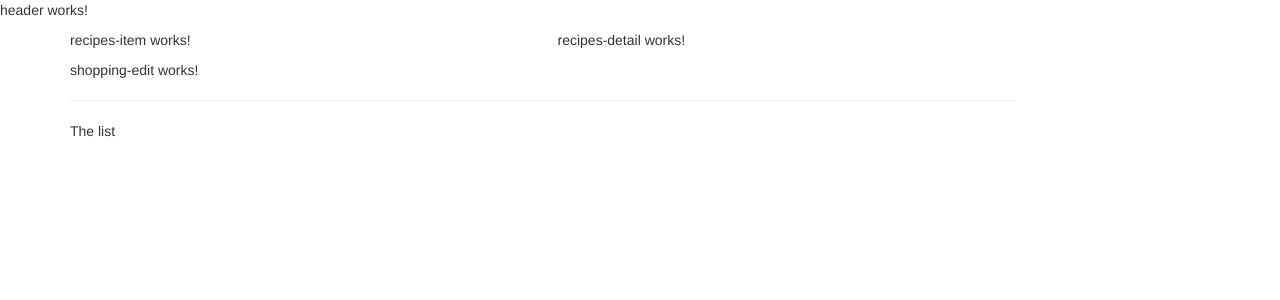
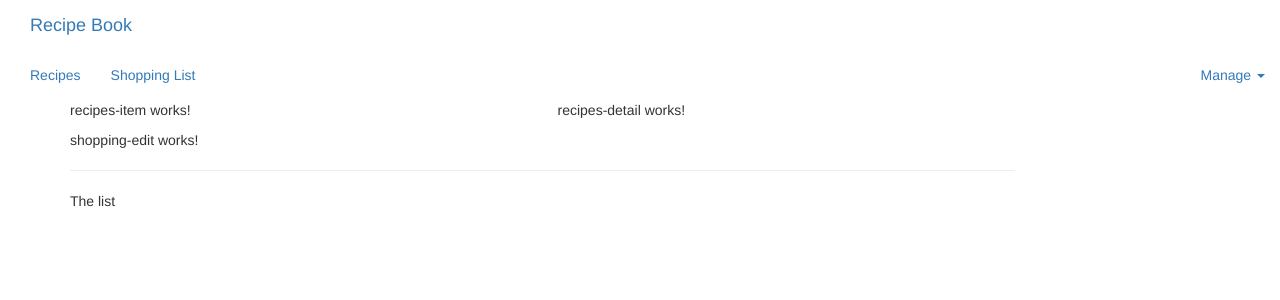
Before and after one commit to amir-parvaresh/AngularProject, an Angular app: page / in a window 1280 px wide. Shown: the top 300 px of the page. Built offline with nearby package versions, Linux system fonts and the light colour scheme.

Commit message:
Adding a Header navigation bar

```diff
--- a/src/app/header/header.component.html
+++ b/src/app/header/header.component.html
@@ -1 +1,21 @@
-<p>header works!</p>
+<nav>
+  <div class="container-fluid">
+    <a href="#" class="navbar-brand">Recipe Book</a>
+  </div>
+
+  <div class="collapse navbar-collapse">
+    <ul class="nav navbar-nav">
+      <li><a href="#">Recipes</a> </li>
+      <li><a href="#">Shopping List</a> </li>
+    </ul>
+    <ul class="nav navbar-nav navbar-right">
+      <li class="dropdown">
+        <a href="#" class="dropdown-toggle" role="button">Manage <span class="caret"></span></a>
+        <ul class="dropdown-menu">
+          <li><a href="#">Save Data</a></li>
+          <li><a href="#">Fetch Data</a></li>
+        </ul>
+      </li>
+    </ul>
+  </div>
+</nav>
```
